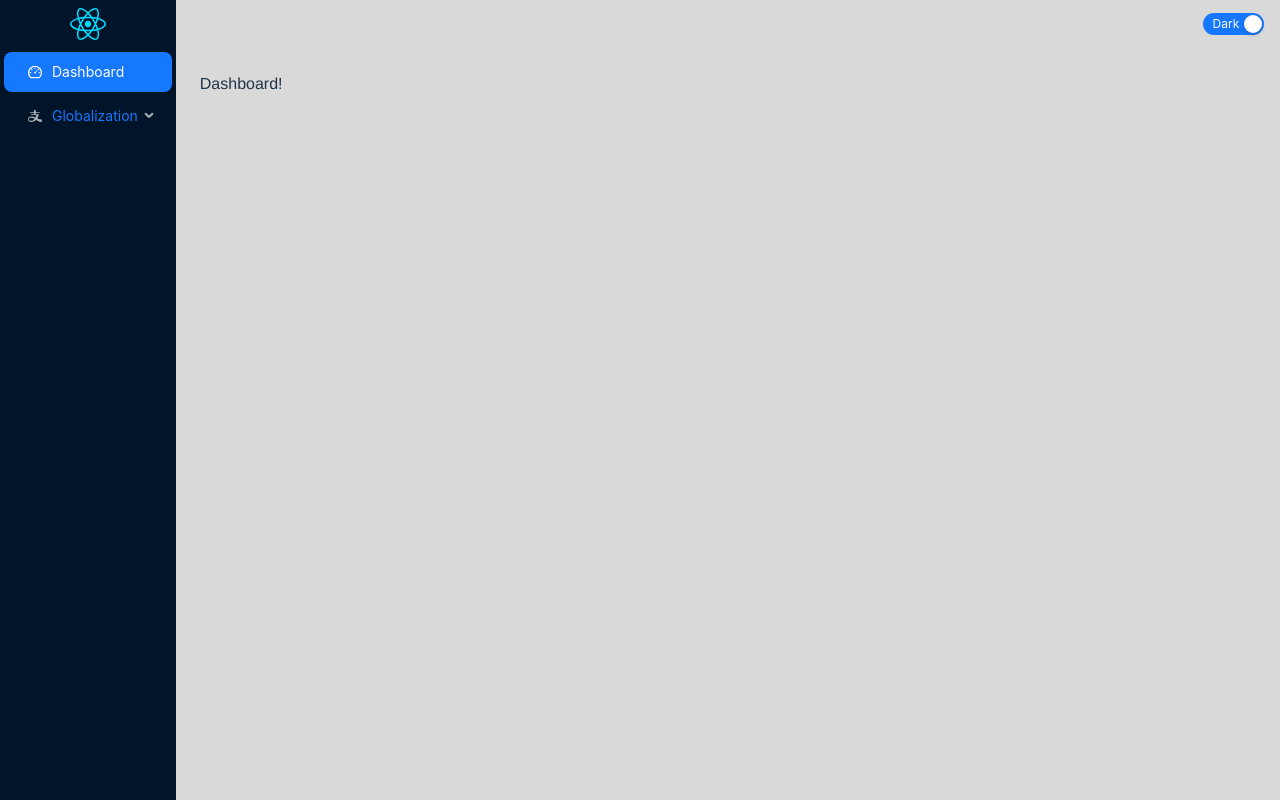
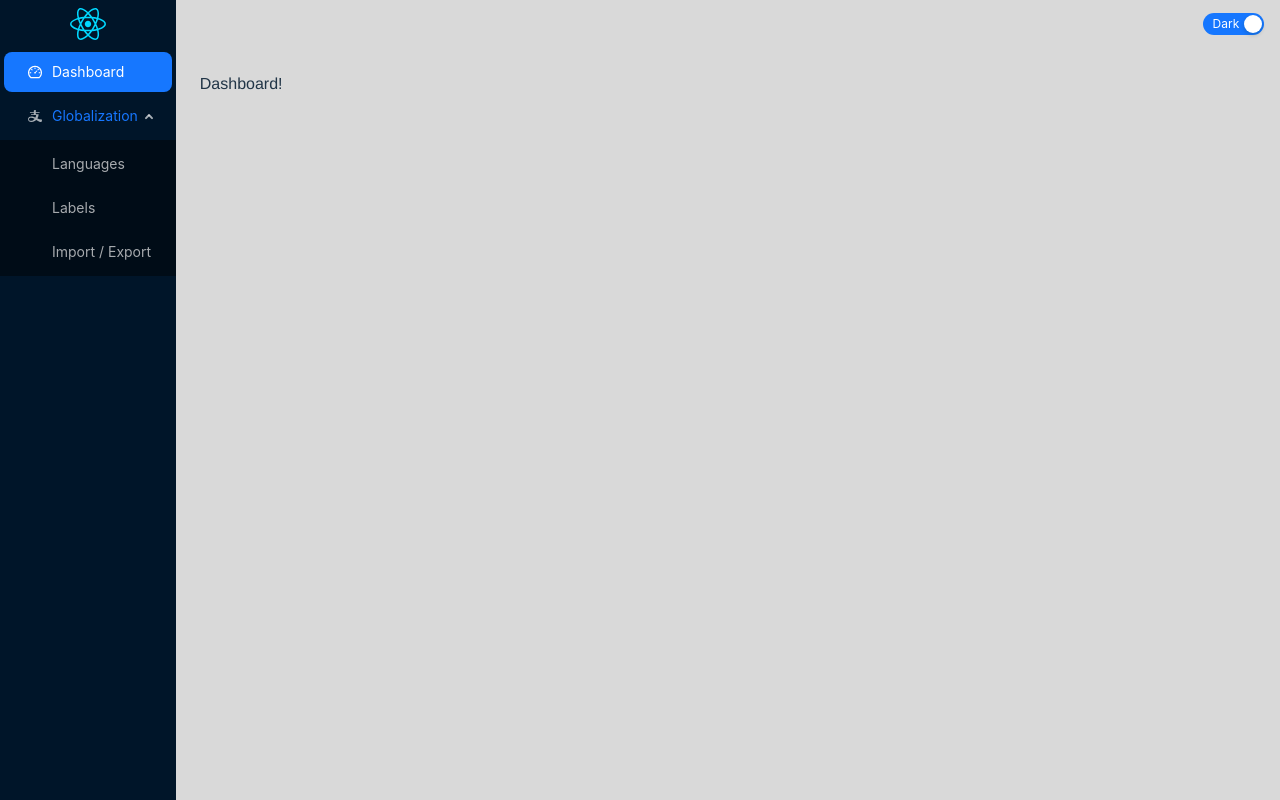
Before and after one commit to yithian86/admin-console-react, a React (Vite) app: page / in a window 1280 px wide. Built offline with nearby package versions, Linux system fonts and the light colour scheme.

Commit message:
fix: fixed issues related to the active menu items

```diff
--- a/src/App.tsx
+++ b/src/App.tsx
@@ -1,5 +1,5 @@
 // React imports
-import { BrowserRouter as Router, Route, Routes, Link } from 'react-router-dom'
+import { Route, Routes, Link, useLocation } from 'react-router-dom'
 import { useState } from 'react';
 // Antd imports
 import type { MenuProps, MenuTheme } from 'antd';
@@ -15,9 +15,19 @@ import ImportExport from './pages/i18n-import-export';
 
 
 export default function App() {
+  // Hook from react-router-dom to get current path
+  const location = useLocation();
+  // State to manage the current route
+  const getCurrentLocation = () => {
+    console.debug(location.pathname);
+    return location.pathname;
+  }
+  const [currentRoute, setCurrentRoute] = useState(getCurrentLocation());
+  // State to manage the theme of the menu
   const [menuTheme, setMenuTheme] = useState<MenuTheme>('dark');
+  // State to manage the collapse of the menu
   const [collapsed, setCollapsed] = useState(false);
-  const [currentRoute, setCurrentRoute] = useState('dashboard');
+
 
   const changeTheme = (value: boolean) => {
     setMenuTheme(value ? 'dark' : 'light');
@@ -33,31 +43,29 @@ export default function App() {
 
   const items: MenuProps['items'] = [
     {
-      key: 'dashboard',
+      key: '/',
       icon: <DashboardOutlined />,
       label: <Link to="/">Dashboard</Link>
     },
     {
-      key: 'i18n',
+      key: '/i18n',
       icon: <AlipayOutlined />,
       label: <Link to="/i18n" >Globalization</Link>,
       children: [
-        { key: 'languages', label: <Link to="/languages-manager" >Languages</Link> },
-        { key: 'labels', label: <Link to="/labels" >Labels</Link> },
-        { key: 'importExport', label: <Link to="/import-export" >Import / Export</Link> }
+        { key: '/languages-manager', label: <Link to="/languages-manager" >Languages</Link> },
+        { key: '/labels', label: <Link to="/labels" >Labels</Link> },
+        { key: '/import-export', label: <Link to="/import-export" >Import / Export</Link> }
       ]
     }
   ];
 
   return (
-    <>
-      <Router>
     <div className="AdminConsole">
 
       {/* MENU */}
       <div className={"AdminConsole__menuWrapper AdminConsole__menuWrapper--" + menuTheme}>
         <Button color="default" variant="text" onClick={toggleCollapsed} style={{ width: '100%', height: '48px' }}>
-              <img src="./src/assets/react.svg"/>
+          <img src="./src/assets/react.svg" />
         </Button>
 
         <Menu
@@ -67,6 +75,7 @@ export default function App() {
           items={items}
           onClick={onClick}
           selectedKeys={[currentRoute]}
+          defaultOpenKeys={['/i18n']}
           getPopupContainer={(node) => node.parentNode as HTMLElement}
         />
       </div>
@@ -95,8 +104,5 @@ export default function App() {
         </div>
       </div>
     </div>
-      </Router>
-
-    </>
   )
 }
--- a/src/main.tsx
+++ b/src/main.tsx
@@ -1,8 +1,11 @@
 import { createRoot } from 'react-dom/client'
 import './index.css'
 import App from './App.tsx'
+import { BrowserRouter } from 'react-router-dom'
 
 createRoot(
   document.getElementById('root')!).render(
-  <App />
-)
+    <BrowserRouter>
+      <App />
+    </BrowserRouter >
+  )
```
Lines whose indentation alone changed are shown as unchanged.
